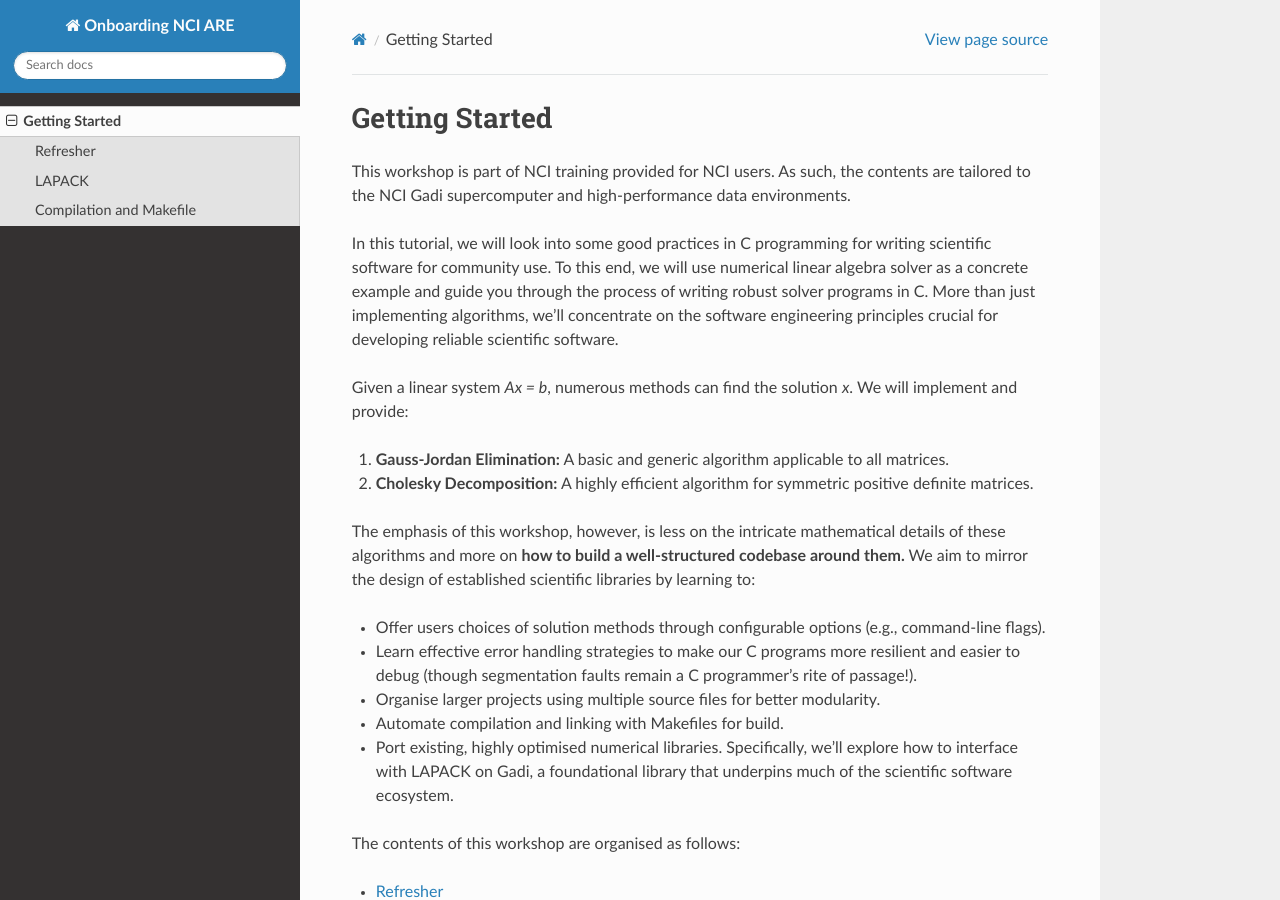
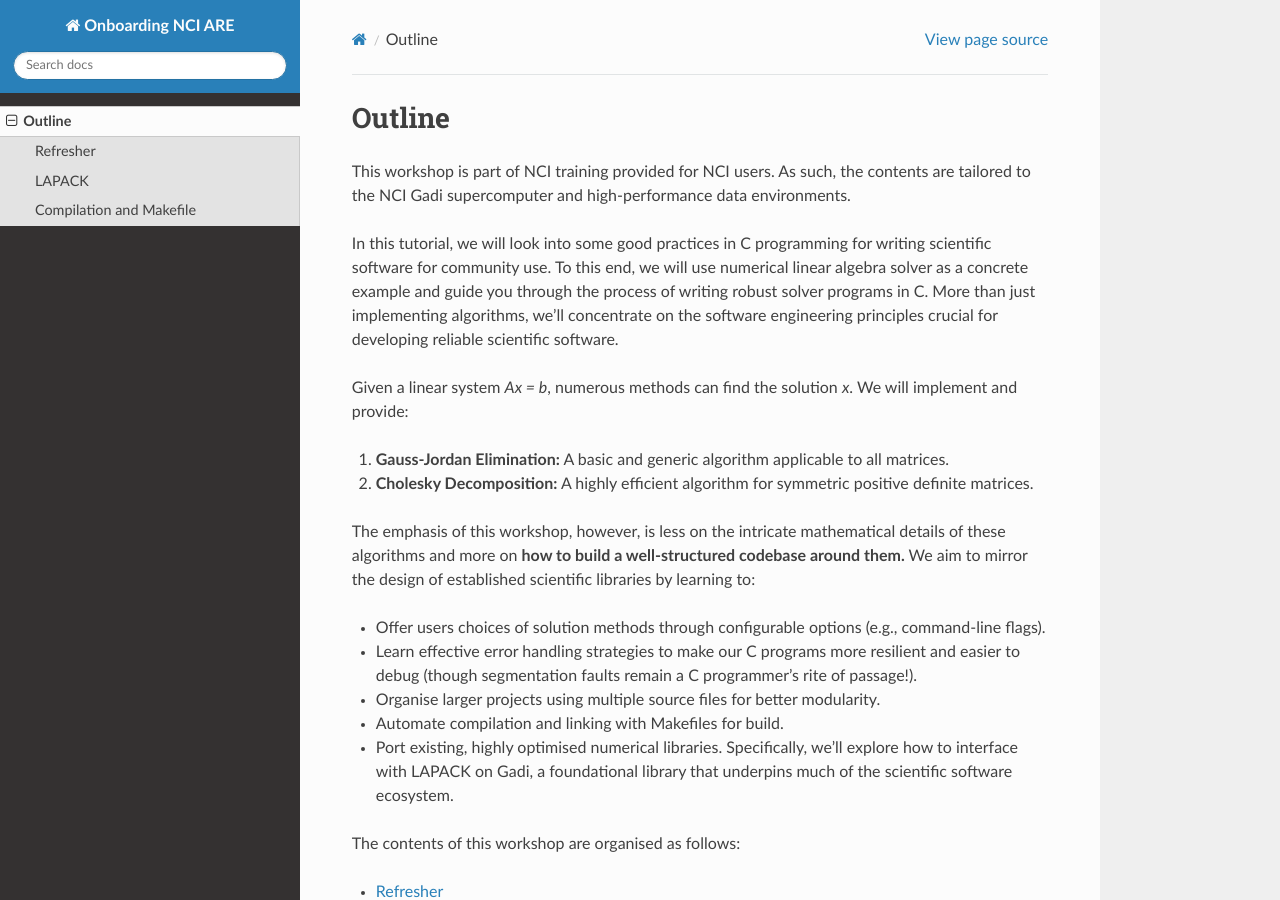
Before and after one commit to NCI900-Training-Organisation/C-programming-for-scientific-computing, a Sphinx documentation site: the page built from docs/source/start.rst, in a window 1280 px wide and 900 px high. Built offline with Sphinx 7.4.7 and the Read the Docs theme 3.1.0, drawn with Linux system fonts in a browser that asks for light colours; pages that are not in the unit, such as notebooks, are missing from menus.

Commit message:
update start

```diff
--- a/docs/source/start.rst
+++ b/docs/source/start.rst
@@ -1,7 +1,5 @@
-.. _getting-started:
-
-Getting Started
--------
+Outline
+=======
 
 This workshop is part of NCI training provided for NCI users. As such, the contents are tailored to the NCI Gadi supercomputer and high-performance data environments.
 
```
